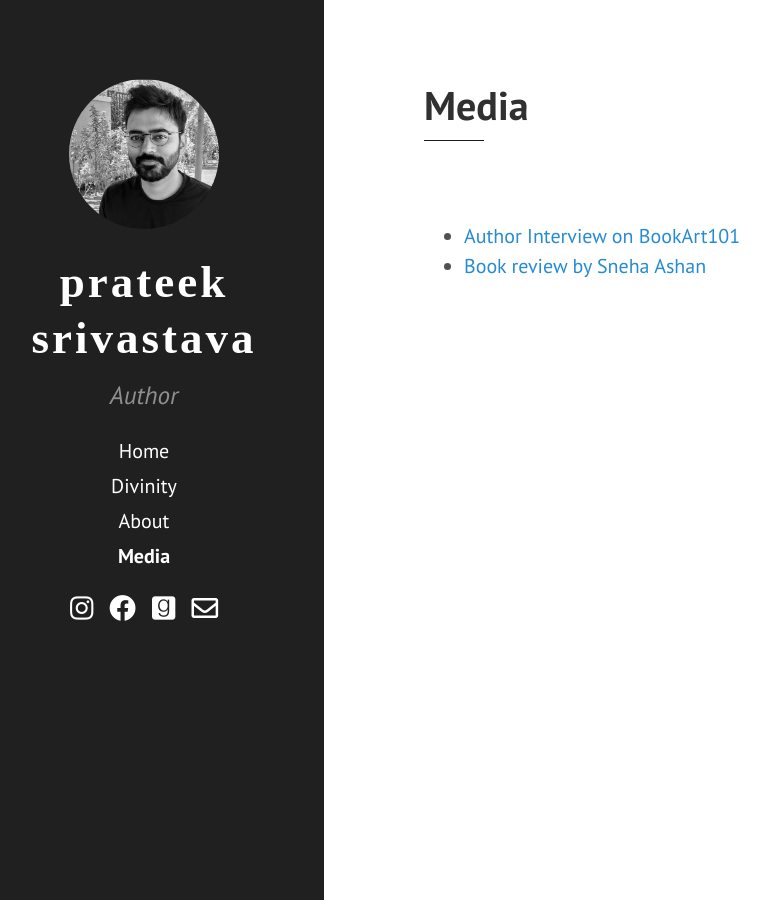
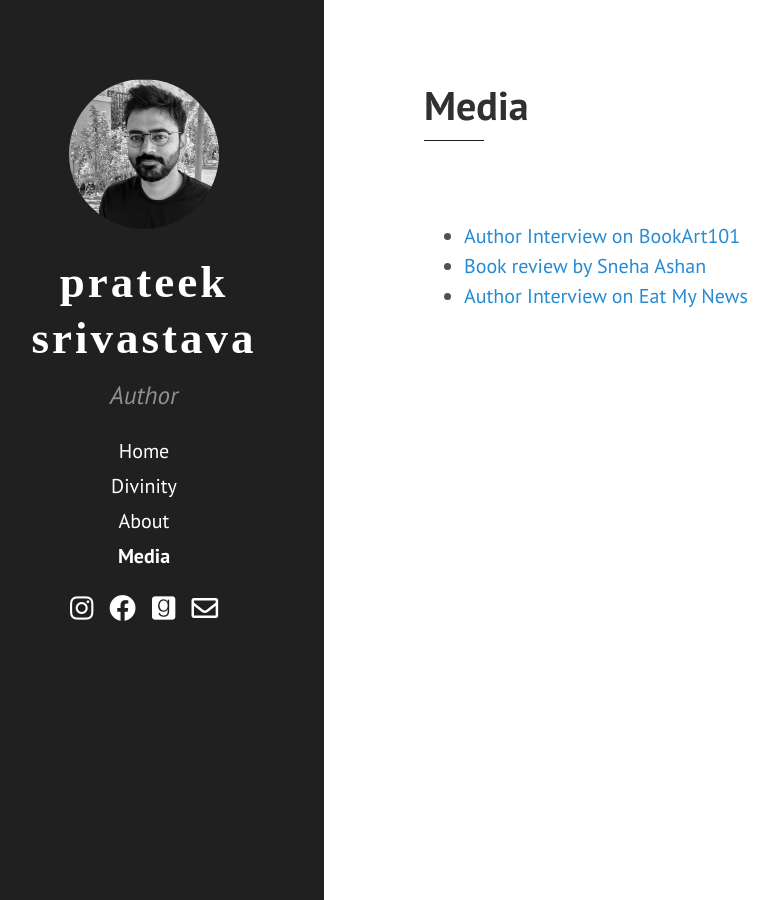
Before and after one commit to pratzo13/pratzo13.github.io, a Jekyll site: the page built from 03_media.md, in a window 1280 px wide. Shown: the whole page, without its empty margins (36-814 px from the left). Built offline with Jekyll 4.4.1, drawn with Linux system fonts in a browser that asks for light colours; nearby versions of some CDN libraries.

Commit message:
Adding link of new author interview

```diff
--- a/03_media.md
+++ b/03_media.md
@@ -8,6 +8,7 @@ permalink: /media/
 <ul>
 <li> <a href="https://bookart101.com/divinitybyprateeksrivastava/" target="_blank" rel="noopener noreferrer">Author Interview on BookArt101</a> </li>
 <li> <a href="https://snehaashan654.blogspot.com/2020/08/divinity-by-prateek-srivastava.html?m=1" target="_blank" rel="noopener noreferrer">Book review by Sneha Ashan</a> </li>
+<li> <a href="https://www.eatmy.news/2020/08/if-you-are-doing-right-thing-courage.html" target="_blank" rel="noopener noreferrer">Author Interview on Eat My News</a> </li>
 <!-- <li> <a href="/media/prateeksrivastava.jpg" target="_blank" rel="noopener noreferrer">Author Image</a> </li> -->
 <!-- <li> <a href="/media/prateeksrivastava2.jpg" target="_blank" rel="noopener noreferrer">Author Image 2</a> </li> -->
 <!-- <li> <a href="/media/sample.pdf" target="_blank" rel="noopener noreferrer">sample pdf</a> </li> -->
```
